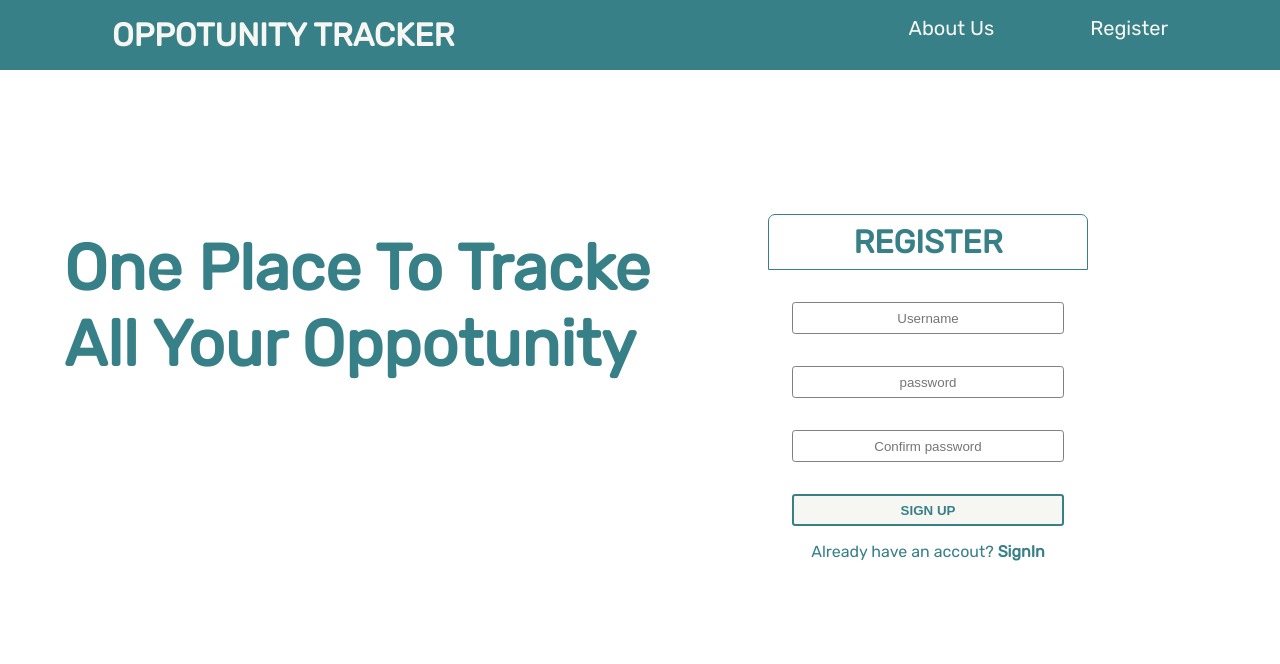
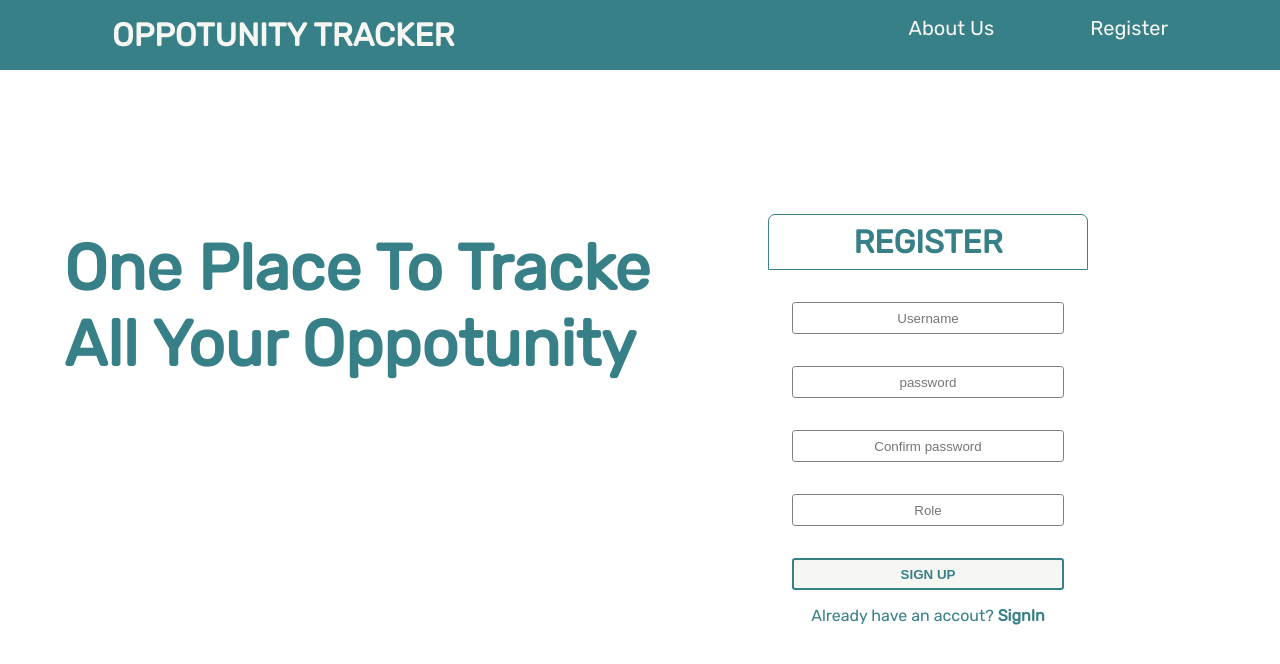
Before and after one commit to TenNga/op-tracker-frontend, a React (Create React App) app: page / in a window 1280 px wide. Both pictures are taken after a click on the item "Register". Shown: the top 664 px of the page. Built offline with nearby package versions, Linux system fonts and the light colour scheme.

Commit message:
fetch for new user and checking for use done

```diff
--- a/src/container/Login.js
+++ b/src/container/Login.js
@@ -78,7 +78,7 @@ const Login = ({clickRegister, setLogin}) => {
         console.log("Register Status", clickRegister)
         if(!clickRegister){
             fetch("http://localhost:3000/login", {
-                method: "post",
+                method: "POST",
                 headers: {
                     "Content-Type": "application/json",
                     "Accepts": "application/json",
@@ -89,7 +89,20 @@ const Login = ({clickRegister, setLogin}) => {
                 data.errors? alert(data.errors) : console.log(data);
             })
         } else {
-            console.log(data)
+            fetch("http://localhost:3000/users", {
+                method: "POST",
+                headers: {
+                "Content-Type": "application/json",
+                "Accepts": "application/json"
+                },
+                body: JSON.stringify({
+                user_name: data.username,
+                password: data.password,
+                role: data.role
+                })
+                })
+            .then(resp=>resp.json()) //only if you want to get the data back
+            .then(console.log)
         }
     };
 
@@ -106,6 +119,7 @@ const Login = ({clickRegister, setLogin}) => {
                     {clickRegister?
                     <>
                     <LoginInput name="confirmPassword" type="password" placeholder="Confirm password" ref={register}/>
+                    <LoginInput name="role" type="text" placeholder="Role" ref={register}/>
                     <LoginSubmit type="submit" value="Sign Up" />
                     <Text>Already have an accout? <LinkSpan>SignIn</LinkSpan></Text>
                     </>:
```
